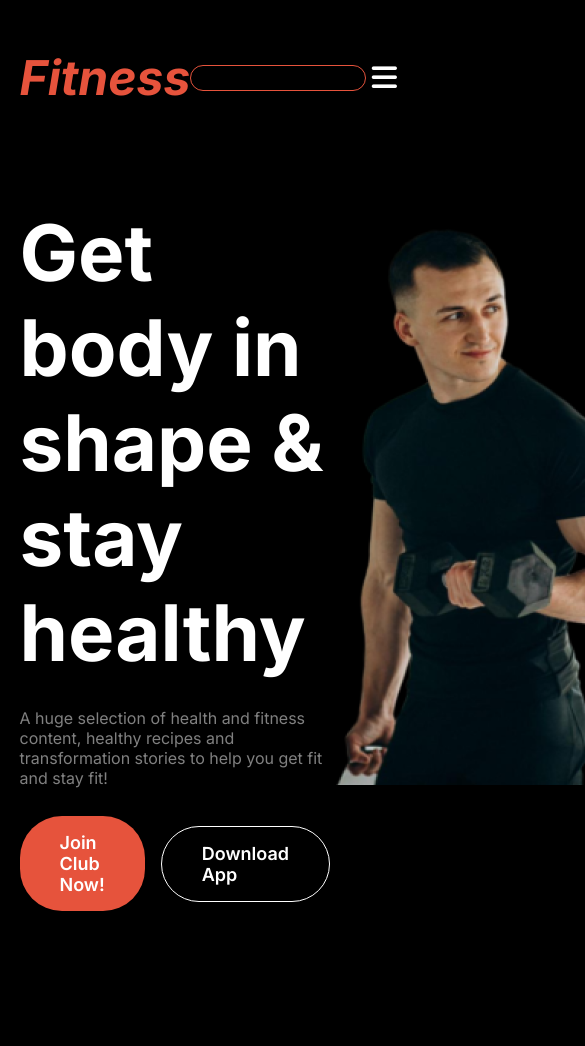
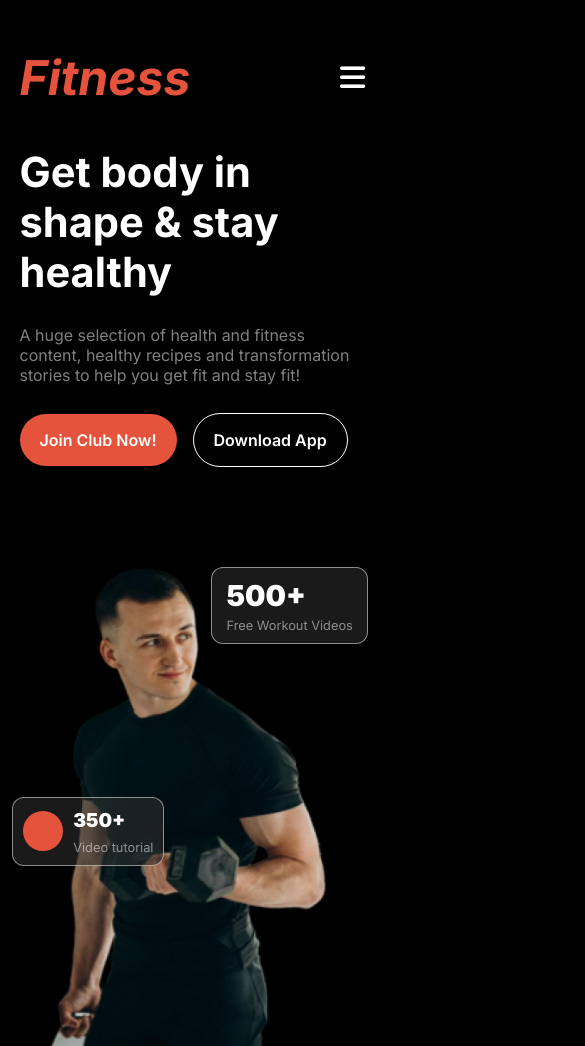
Before and after one commit to tanvirmahmud9225-ui/fitness-gim-website, a plain HTML site: page index.html in a window 390 px wide. Shown: the top 1046 px of the page, 585 px wide, since content can reach past the window. Before the commit the page ends 911 px from the top, so only its background shows below. Drawn offline with Linux system fonts and the light colour scheme.

Commit message:
complete banner section

```diff
--- a/index.html
+++ b/index.html
@@ -42,8 +42,22 @@
                     <a href="" class="banner-btn" id="banner-secondary-btn">Download App</a>
                 </div>
             </div>
-            <div class="banner-img">
+
+
+            <div class="banner-right">
                 <img src="images/Images 2.png" alt="">
+                <div class="play-btn"><i class="fa-solid fa-play"></i></div>
+                <div class="banner-badge-1">
+                    <div class="badge-circle"></div>
+                    <div class="badge-content">
+                        <h4>350+</h4>
+                        <p>Video tutorial</p>
+                    </div>
+                </div>
+                <div class="banner-badge-2">
+                    <h4>500+</h4>
+                    <p>Free Workout Videos</p>
+                </div>
             </div>
         </div>
 
--- a/style.css
+++ b/style.css
@@ -3,8 +3,11 @@
     padding: 0;
     box-sizing: border-box;
     font-family: "Inter", sans-serif;
+    color: white;
+}
+
+body {
     background-color: black;
-    color: white;
 }
 
 :root {
@@ -37,7 +40,7 @@ header {
 nav {
     justify-content: space-between;
     align-items: center;
-    padding-bottom: 98px;
+    padding-bottom: 40px;
 }
 
 .nav-logo {
@@ -76,6 +79,7 @@ nav ul li a {
 /* Banner-Section Styles */
 #banner-section {
     justify-content: space-between;
+    align-items: center;
 }
 
 .banner-content {
@@ -99,6 +103,7 @@ nav ul li a {
     gap: 16px;
 }
 
+
 .banner-btn {
     padding: 16px 40px;
     text-decoration: none;
@@ -114,12 +119,94 @@ nav ul li a {
     border: 1px solid white;
 }
 
+.fa-play {
+    font-size: 1.5 rem;
+    position: absolute;
+    bottom: 350px;
+    left: -100px;
+}
+
+.banner-right img {
+    width: 85%;
+    vertical-align: middle;
+    object-fit: contain;
+
+}
+
+.banner-right {
+    position: relative;
+    width: 40%;
+    display: flex;
+    justify-content: end;
+}
+
+.banner-badge-1 {
+    position: absolute;
+    background-color: rgba(48, 48, 48, 0.54);
+    border-radius: 12px;
+    border: 1px solid var(--discription-color);
+    display: flex;
+    justify-content: space-between;
+    align-items: center;
+    bottom: 80px;
+    left: -40px;
+    padding: 20px 20px;
+    gap: 20px;
+}
+
+
+.badge-circle {
+    width: 50px;
+    height: 50px;
+    border-radius: 50%;
+    background-color: var(--nav-text-color);
+}
+
+
+.badge-content h4 {
+    font-size: 1.75rem;
+    margin-bottom: 8px;
+    font-weight: 900;
+}
+
+.badge-content p {
+    font-size: 1.25rem;
+    color: var(--discription-color);
+}
+
+.banner-badge-2 {
+    position: absolute;
+    top: 180px;
+    right: -55px;
+    position: absolute;
+    background-color: rgba(48, 48, 48, 0.54);
+    border-radius: 12px;
+    border: 1px solid var(--discription-color);
+    padding: 20px 24px;
+    gap: 20px;
+    max-width: 295px;
+}
+
+.banner-badge-2 h4 {
+    font-size: 2.5rem;
+    margin-bottom: 5px;
+    font-weight: 900;
+}
+
+.banner-badge-2 p {
+    font-size: 0.9rem;
+    color: var(--discription-color);
+}
 
 
 
 /* Responsive Design */
-@media screen and (max-width:576px) {
+@media screen and (max-width:480px) {
     .nav-links li a {
+        display: none;
+    }
+
+    .nav-links {
         display: none;
     }
 
@@ -127,4 +214,154 @@ nav ul li a {
         display: inline;
         font-size: 1.8rem;
     }
+
+    #banner-section {
+        flex-direction: column;
+    }
+
+    .banner-heading {
+        font-size: 2.6rem;
+        padding-bottom: 28px;
+    }
+
+    .banner-btn {
+        padding: 16px 20px;
+        font-size: 1rem;
+    }
+
+    .banner-content {
+        margin-bottom: 80px;
+    }
+
+    .banner-right {
+        width: 70%;
+        justify-content: center;
+        align-items: center;
+    }
+
+    .banner-right img {
+        width: 300px;
+    }
+
+    .play-btn {
+        display: none;
+    }
+
+    .badge-circle {
+        width: 40px;
+        height: 40px;
+    }
+
+    .banner-badge-1 {
+        bottom: 180px;
+        left: -60px;
+        padding: 10px 10px;
+        gap: 10px;
+    }
+
+    .badge-content h4 {
+        font-size: 1.2rem;
+        margin-bottom: 8px;
+        font-weight: 900;
+    }
+
+    .badge-content p {
+        font-size: 0.8rem;
+        color: var(--discription-color);
+    }
+
+    .banner-badge-2 {
+        top: 20px;
+        right: -50px;
+        padding: 10px 14px;
+
+    }
+
+    .banner-badge-2 h4 {
+        font-size: 1.8rem;
+        margin-bottom: 5px;
+        font-weight: 900;
+    }
+
+    .banner-badge-2 p {
+        font-size: 0.8rem;
+        color: var(--discription-color);
+    }
+
 }
+
+@media screen and (min-width:481px) and (max-width:768px) {
+    .nav-links li a {
+        display: none;
+    }
+
+    .nav-links {
+        display: none;
+    }
+
+    .nav-bar {
+        display: inline;
+        font-size: 1.8rem;
+    }
+
+    #banner-section {
+        flex-direction: column;
+    }
+
+    .banner-content {
+        margin-bottom: 80px;
+    }
+
+    .banner-right {
+        width: 60%;
+    }
+
+    .fa-play {
+        bottom: 350px;
+        left: 0;
+    }
+
+    .banner-badge-1 {
+        bottom: 40px;
+        left: -80px;
+    }
+
+    .banner-badge-2 {
+        top: 140px;
+        right: -95px;
+    }
+
+
+
+}
+
+
+@media screen and (min-width:749px) and (max-width:1124px) {
+    #banner-section {
+        flex-direction: column;
+    }
+
+    .banner-content {
+        margin-bottom: 80px;
+    }
+
+    .banner-right img{
+        width: 400px;
+    }
+
+    .banner-badge-1 {
+        bottom: 60px;
+        left: -80px;
+    }
+
+    .banner-badge-2 {
+        top: 140px;
+        right: -95px;
+    }
+
+    .fa-play {
+        bottom: 350px;
+        left: 0;
+    }
+
+}
```
